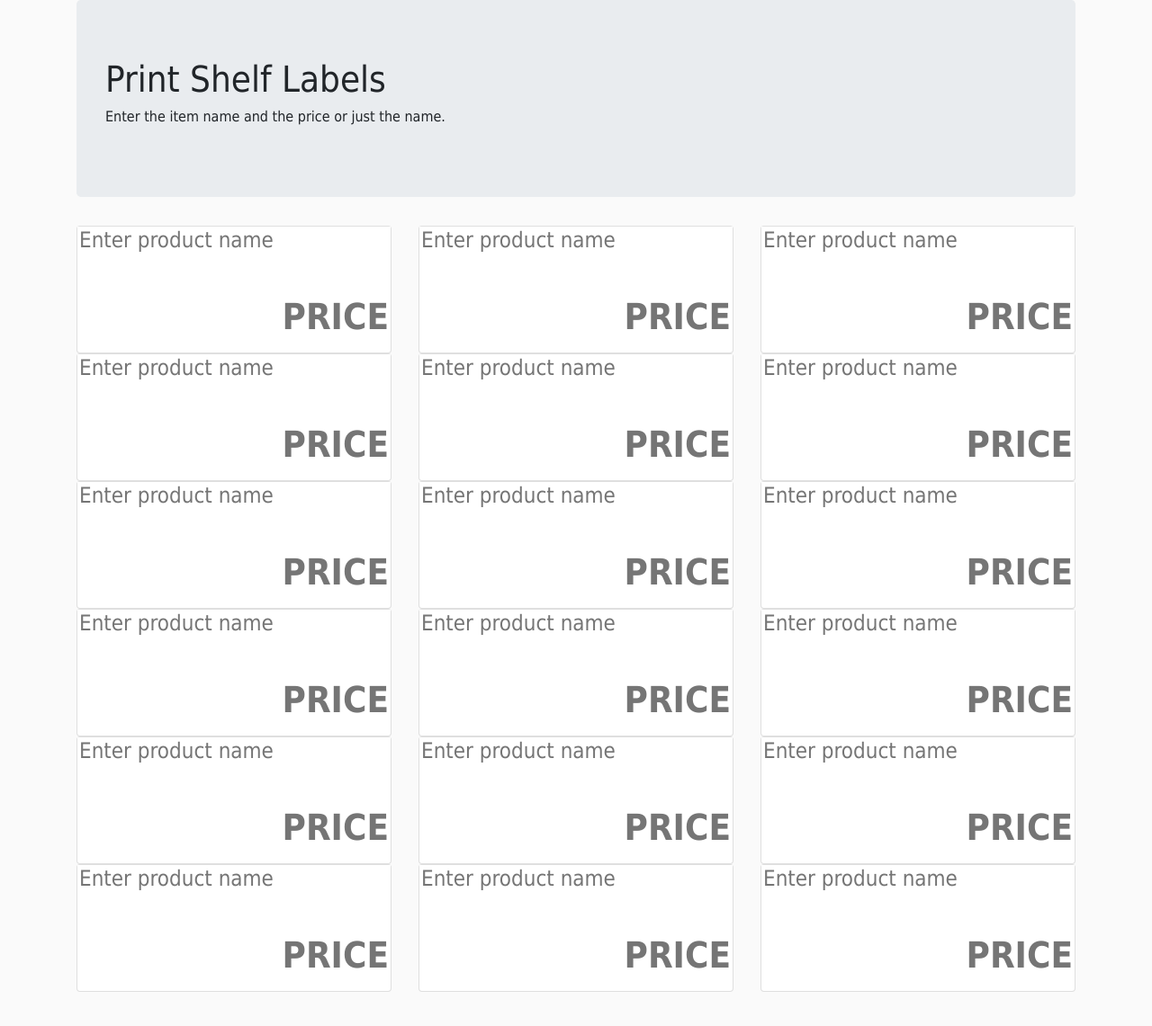
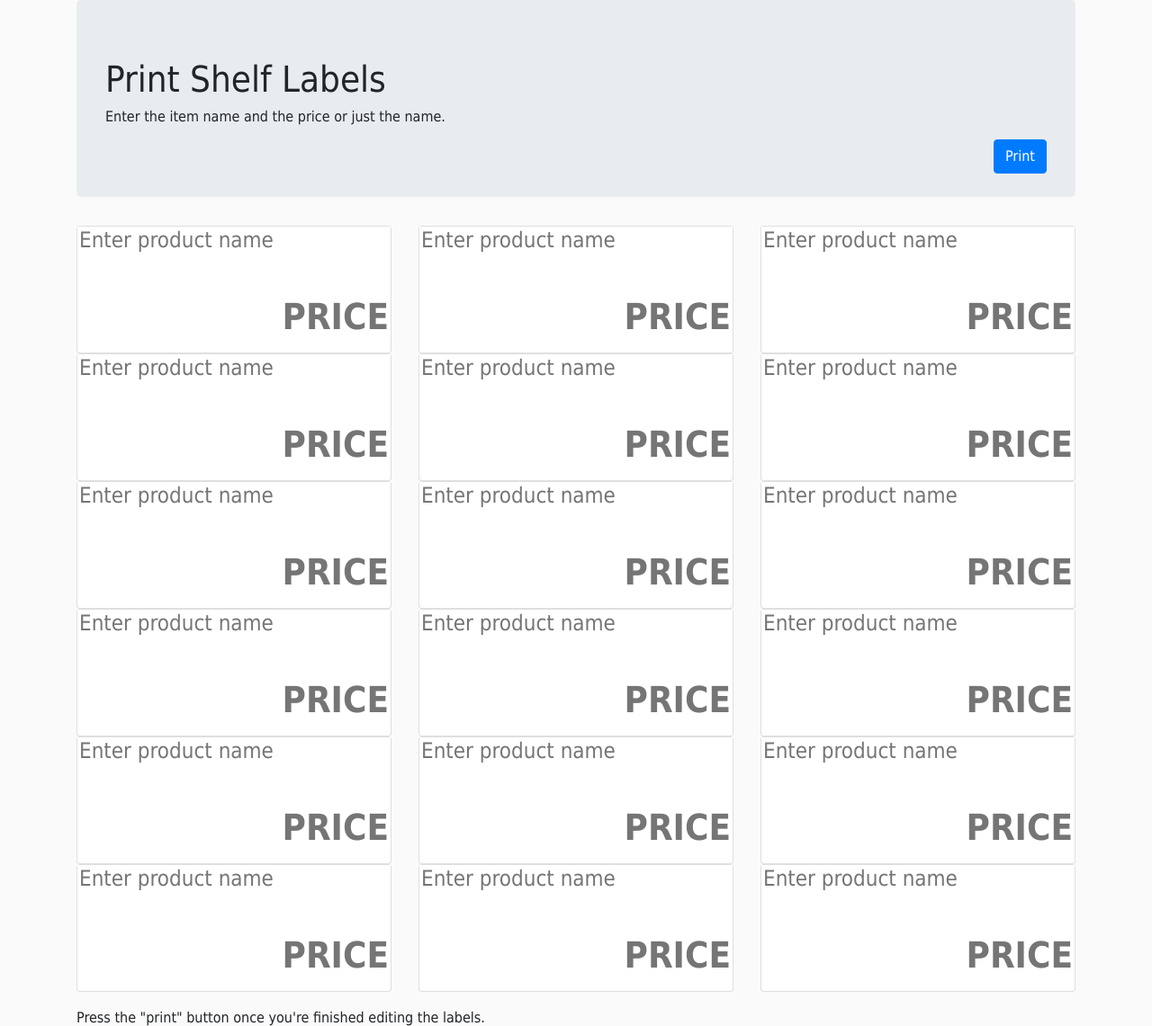
Before and after one commit to Abhishek-NK/PriceLabel, a Django app: page / in a window 1280 px wide. Shown: the whole page at 90% size. Before the commit the page ends 1103 px from the top, so only its background shows below. Run offline with Django 3.2, Linux system fonts and the light colour scheme; some libraries are stand-ins or nearby versions.

Commit message:
Button added to print the labels.

```diff
--- a/PriceLabel/templates/printprice.html
+++ b/PriceLabel/templates/printprice.html
@@ -16,6 +16,7 @@
     <div class="jumbotron">
       <h1>Print Shelf Labels</h1>
       <p>Enter the item name and the price or just the name.</p>
+      <button onclick="printLabel()" type="button" class="btn btn-primary float-right">Print</button>
     </div>
     <div class="row">
       <div class="col-sm-4">
@@ -173,6 +174,8 @@
         </div>
       </div>
     </div>
+    <br>
+    Press the "print" button once you're finished editing the labels.
   </div>
 
 
@@ -185,17 +188,18 @@
 </script>
 
 <script>
-  window.print()
+  function printLabel() {
+    window.print();
+  }
 </script>
 
 <style>
-        body {
-        width: 100%;
-        height: 100%;
-        margin: 0;
-        padding: 0;
-        background-color: #FAFAFA;
-        font: 12pt "Tahoma";
+    body {
+      margin: 0;
+      padding: 0;
+      background-color: #FAFAFA;
+      font: 12pt "Tahoma";
+      overflow: scroll;
     }
     * {
         box-sizing: border-box;
```
